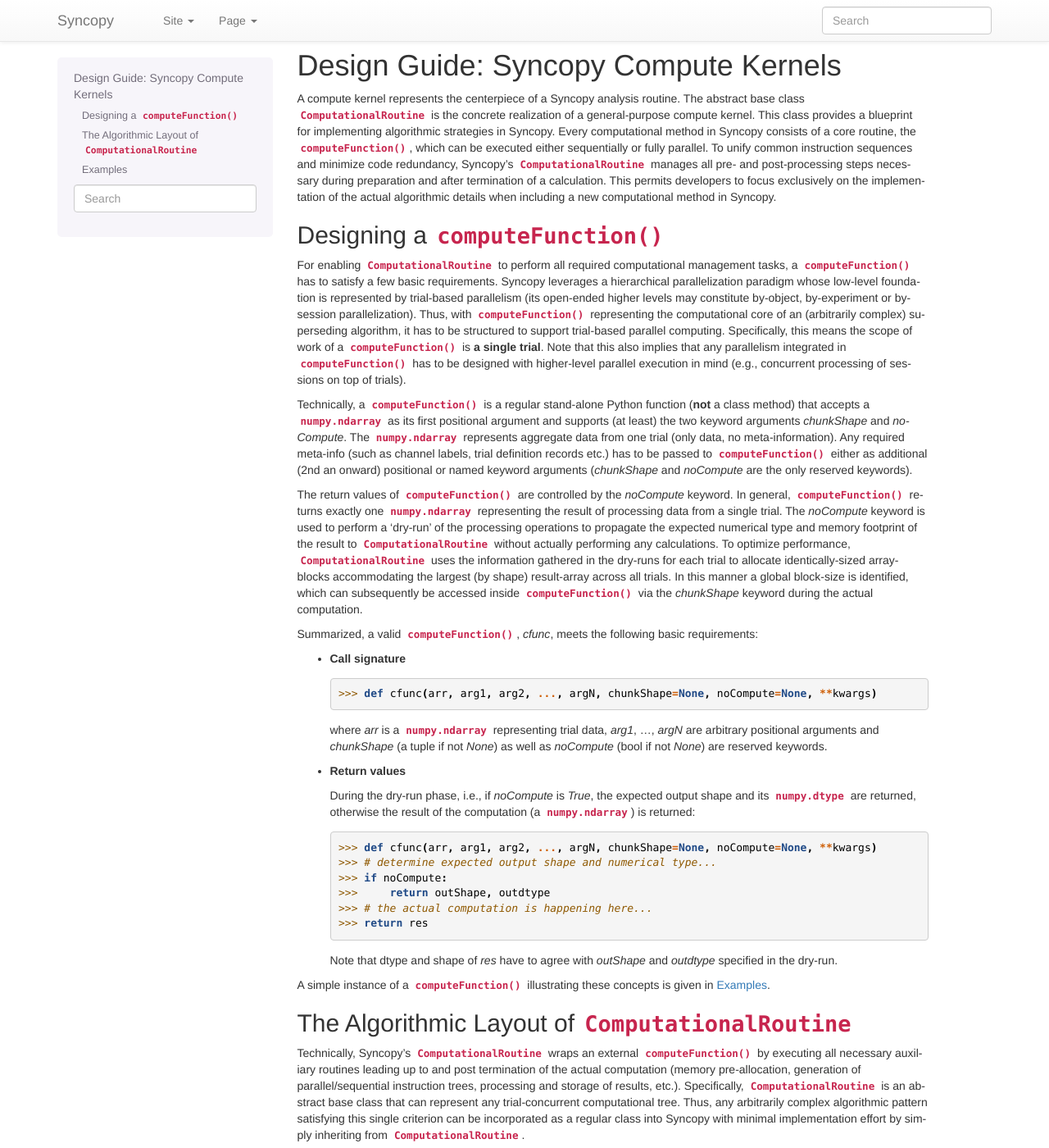
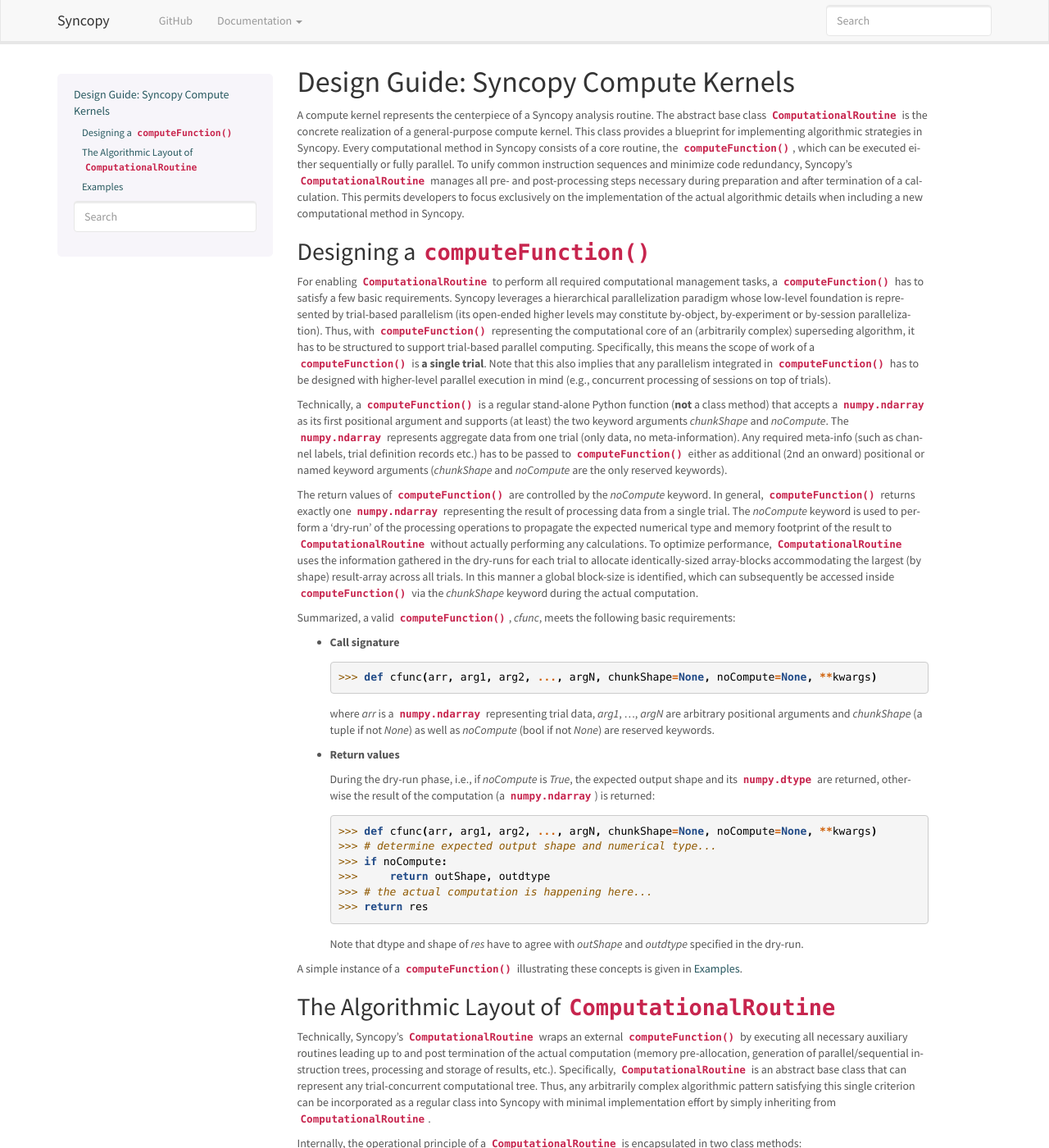
Before and after one commit to esi-neuroscience/syncopy, a Sphinx documentation site: the page built from doc/source/developer/compute_kernels.rst, in a window 1280 px wide and 1400 px high. Shown: the whole window at 82% size. Built offline with Sphinx 7.4.7, drawn with Linux system fonts in a browser that asks for light colours.

Commit message:
CHG: Update to documentation design
- Added custom css
- Added small icon logo
- Changed bootswatch theme to "lumen"
- Removed forward and backward buttons in documentation navbar

```diff
--- /dev/null
+++ b/doc/source/_static/esi-style.css
@@ -0,0 +1,7 @@
+
+a.reference.internal {
+    color: #25565E !important;
+}
+a.reference.external{
+    color:#3572b0;
+}
--- a/doc/source/conf.py
+++ b/doc/source/conf.py
@@ -15,6 +15,7 @@
 import os
 import sys
 sys.path.insert(0, os.path.abspath(".." + os.sep + ".." + os.sep))
+import sphinx_bootstrap_theme
 
 # -- Project information -----------------------------------------------------
 
@@ -32,7 +33,7 @@
 
 # If your documentation needs a minimal Sphinx version, state it here.
 #
-# needs_sphinx = '1.0'
+needs_sphinx = '1.8'
 
 # Add any Sphinx extension module names here, as strings. They can be
 # extensions coming with Sphinx (named 'sphinx.ext.*') or your custom
@@ -53,6 +54,9 @@
     'sphinx.ext.autosectionlabel',
 ]
 
+def setup(app):
+    app.add_css_file("esi-style.css")
+
 autosectionlabel_maxdepth = 2
 
 # Add any paths that contain templates here, relative to this directory.
@@ -69,7 +73,6 @@
 
 # The master toctree document.
 master_doc = 'README'
-# master_doc = 'index'
 
 # The language for content autogenerated by Sphinx. Refer to documentation
 # for a list of supported languages.
@@ -92,13 +95,31 @@
 # a list of builtin themes.
 #
 html_theme = 'bootstrap'
-import sphinx_bootstrap_theme
+
 html_theme_path = sphinx_bootstrap_theme.get_html_theme_path()
 # Theme options are theme-specific and customize the look and feel of a theme
 # further.  For a list of options available for each theme, see the
 # documentation.
 #
-# html_theme_options = {}
+html_logo = "_static/icon.png"
+html_theme_options = {
+    "navbar_title": "Syncopy",
+    "navbar_site_name": "Documentation",
+    # Render the next and previous page links in navbar. (Default: true)
+    'navbar_sidebarrel': False,
+    # Render the current pages TOC in the navbar. (Default: true)
+    'navbar_pagenav': False,
+    # Tab name for the current pages TOC. (Default: "Page")
+    'navbar_pagenav_name': "Current Page",
+
+    # Global TOC depth for "site" navbar tab. (Default: 1)
+    # Switching to -1 shows all levels.
+    'globaltoc_depth': 2,
+    'bootswatch_theme': "lumen",
+    'navbar_links': [
+        ("GitHub", "https://www.github.com/esi-neuroscience/syncopy"),
+    ],
+}
 
 # Add any paths that contain custom static files (such as style sheets) here,
 # relative to this directory. They are copied after the builtin static files,
@@ -107,7 +128,7 @@
 
 # A list of paths that contain extra files not directly related to the documentation,
 # such as robots.txt or .htaccess.
-html_extra_path = ['_external_html']
+# html_extra_path = ['_external_html']
 
 # If true, links to the reST sources are added to the pages.
 html_show_sourcelink = False
```
Also changed, not shown: doc/source/_static/icon.png (added).
